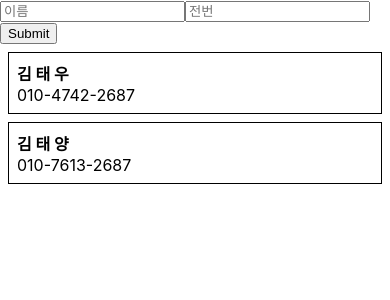
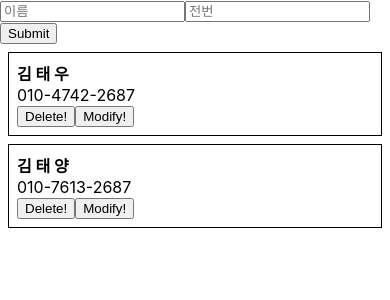
Before and after one commit to twkim-0501/Newbie_Project_Toby_SPARCS, a React (Create React App) app in the folder start-react-app/: page / in a window 390 px wide. Shown: the top 300 px of the page. Built offline with nearby package versions, Linux system fonts and the light colour scheme.

Commit message:
Making phone-book(practice add remove,update)

```diff
--- a/start-react-app/src/App.js
+++ b/start-react-app/src/App.js
@@ -24,6 +24,20 @@
       information: information.concat({ id: this.id++, ...data})
     })
   }
+  handleRemove = (id) => {
+    const {information} = this.state;
+    this.setState({
+      information: information.filter(info => info.id!==id)
+    })
+  }
+  handleUpdate = (id, data) => {
+    const {information} = this.state;
+    this.setState({
+      information: information.map(
+        info => id == info.id ? {...info, ...data} : info
+      )
+    })
+  }
   render() {
     const {information} = this.state;
     return (
@@ -31,7 +45,11 @@
         <PhoneForm
           onCreate={this.handleCreate}
         />
-        <PhoneInfoList data={this.state.information}/>
+        <PhoneInfoList
+          data={this.state.information}
+          onRemove={this.handleRemove}
+          onUpdate={this.handleUpdate}
+        />
       </div>
     );
   }
--- a/start-react-app/src/components/PhoneInfo.js
+++ b/start-react-app/src/components/PhoneInfo.js
@@ -9,12 +9,79 @@
         }
     }
 
+    state = {
+        editing: false,
+        name: '',
+        phone: ''
+    }
+
+    handleRemove = () => {
+        const {info, onRemove} = this.props;
+        onRemove(info.id);
+    }
+
+    handleToggleEdit = () => {
+        const {editing} = this.state;
+        this.setState({ editing: !editing});
+    }
+
+    handleChange = (e) => {
+        const {name,value} = e.target;
+        this.setState({
+            [name]: value
+        });
+    }
+
+    componentDidUpdate(prevProps,prevState){
+        const{info, onUpdate} = this.props;
+        if(!prevState.editing && this.state.editing){
+            this.setState({
+                name: info.name,
+                phone: info.phone
+            })
+        }
+        if(prevState.editing && !this.state.editing){
+            onUpdate(info.id, {
+                name: this.state.name,
+                phone: this.state.phone
+            });
+        }
+    }
     render() {
         const style = {
             border: '1px solid black',
             padding: '8px',
             margin: '8px'
         };
+
+        const {editing} = this.state;
+        if(editing){
+            return(
+                <div style={style}>
+                    <div>
+                        <input
+                            value={this.state.name}
+                            name="name"
+                            placeholder="이름"
+                            onChange={this.handleChange}
+                        />
+                    </div>
+                    <div>
+                        <input
+                            value={this.state.phone}
+                            name="phone"
+                            placeholder="전번"
+                            onChange={this.handleChange}
+                        />
+                    </div>
+                    <button onClick={this.handleToggleEdit}>적용!</button>
+                    <button onClick={this.handleRemove}>삭제!</button>
+                </div>
+            );
+        }
+
+
+
 
         const {
             name, phone, id
@@ -24,6 +91,8 @@
             <div style={style}>
                 <div><b>{name}</b></div>
                 <div>{phone}</div>
+                <button onClick={this.handleRemove}>Delete!</button>
+                <button onClick={this.handleToggleEdit}>Modify!</button>
             </div>
         );
     }
--- a/start-react-app/src/components/PhoneInfoList.js
+++ b/start-react-app/src/components/PhoneInfoList.js
@@ -3,13 +3,15 @@
 
 class PhoneInfoList extends Component{
     static defaultProps = {
-        data: []
+        data: [],
+        onRemove: () => console.warn('onRemove not defined'),
+        onUpdate: () => console.warn('onUpdate not defined')
     }
 
     render() {
-        const {data} = this.props;
+        const {data, onRemove, onUpdate} = this.props;
         const list = data.map(
-            info => (<PhoneInfo key={info.id} info={info}/>)
+            info => (<PhoneInfo key={info.id} info={info} onRemove={onRemove} onUpdate={onUpdate}/>)
         );
 
         return(
```
